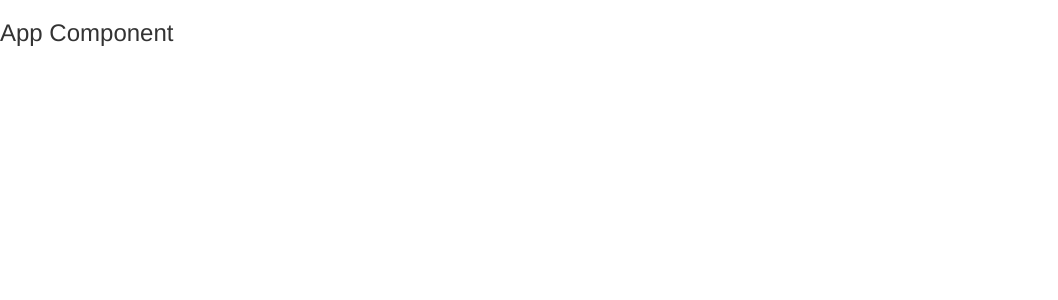
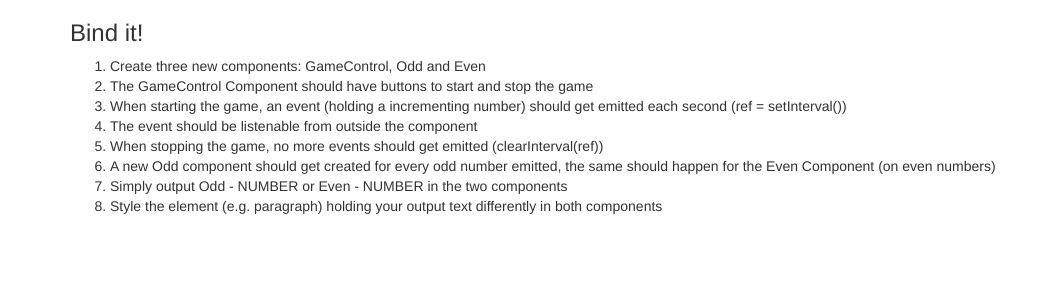
Before and after one commit to bartoszgajda55/AngularTCG, an Angular app: page / in a window 1280 px wide. Shown: the top 300 px of the page, without its empty margins (0-1058 px from the left). Built offline with nearby package versions, Linux system fonts and the light colour scheme.

Commit message:
Components added.

```diff
--- a/src/app/app.component.html
+++ b/src/app/app.component.html
@@ -1 +1,17 @@
-<h3>App Component</h3>
+<div class="container">
+  <div class="row">
+    <div class="col-xs-12">
+      <h3>Bind it!</h3>
+      <ol>
+        <li>Create three new components: GameControl, Odd and Even</li>
+        <li>The GameControl Component should have buttons to start and stop the game</li>
+        <li>When starting the game, an event (holding a incrementing number) should get emitted each second (ref = setInterval())</li>
+        <li>The event should be listenable from outside the component</li>
+        <li>When stopping the game, no more events should get emitted (clearInterval(ref))</li>
+        <li>A new Odd component should get created for every odd number emitted, the same should happen for the Even Component (on even numbers)</li>
+        <li>Simply output Odd - NUMBER or Even - NUMBER in the two components</li>
+        <li>Style the element (e.g. paragraph) holding your output text differently in both components</li>
+      </ol>
+    </div>
+  </div>
+</div>
--- /dev/null
+++ b/src/app/even/even.component.html
@@ -0,0 +1,3 @@
+<p>
+  even works!
+</p>
--- /dev/null
+++ b/src/app/even/even.component.ts
@@ -0,0 +1,15 @@
+import { Component, OnInit } from '@angular/core';
+
+@Component({
+  selector: 'app-even',
+  templateUrl: './even.component.html',
+  styleUrls: ['./even.component.css']
+})
+export class EvenComponent implements OnInit {
+
+  constructor() { }
+
+  ngOnInit() {
+  }
+
+}
--- /dev/null
+++ b/src/app/game-control/game-control.component.html
@@ -0,0 +1,3 @@
+<p>
+  game-control works!
+</p>
--- /dev/null
+++ b/src/app/game-control/game-control.component.ts
@@ -0,0 +1,15 @@
+import { Component, OnInit } from '@angular/core';
+
+@Component({
+  selector: 'app-game-control',
+  templateUrl: './game-control.component.html',
+  styleUrls: ['./game-control.component.css']
+})
+export class GameControlComponent implements OnInit {
+
+  constructor() { }
+
+  ngOnInit() {
+  }
+
+}
--- /dev/null
+++ b/src/app/odd/odd.component.html
@@ -0,0 +1,3 @@
+<p>
+  odd works!
+</p>
--- /dev/null
+++ b/src/app/odd/odd.component.ts
@@ -0,0 +1,15 @@
+import { Component, OnInit } from '@angular/core';
+
+@Component({
+  selector: 'app-odd',
+  templateUrl: './odd.component.html',
+  styleUrls: ['./odd.component.css']
+})
+export class OddComponent implements OnInit {
+
+  constructor() { }
+
+  ngOnInit() {
+  }
+
+}
```
Also changed, not shown: src/app/app.module.ts (+7 -1 lines), src/app/even/even.component.css (added), src/app/game-control/game-control.component.css (added), src/app/odd/odd.component.css (added).
